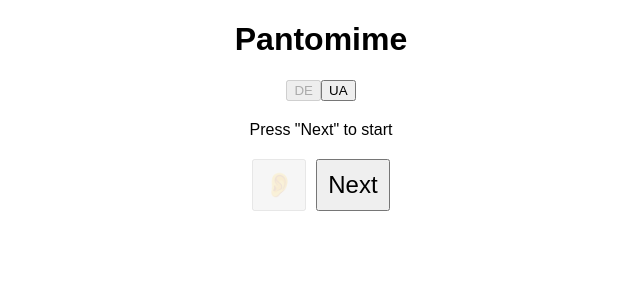
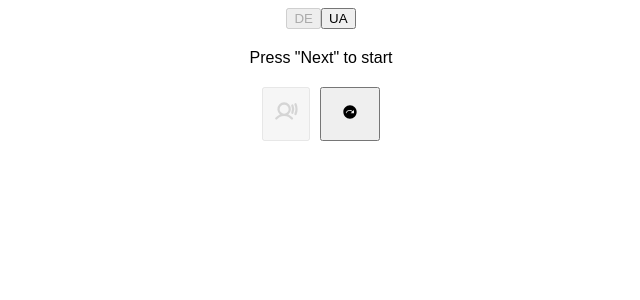
Before and after one commit to oleksii-pi/pantomime, a React (Create React App) app: page / in a window 1280 px wide. Shown: the top 300 px of the page, without its empty margins (319-959 px from the left). Built offline with nearby package versions, Linux system fonts and the light colour scheme.

Commit message:
Add hold button

```diff
--- a/src/App.tsx
+++ b/src/App.tsx
@@ -1,6 +1,8 @@
 import React, { useEffect, useState } from 'react';
 import './App.css';
-import { FaRegPlayCircle } from 'react-icons/fa';
+import { PiUserSoundBold } from "react-icons/pi";
+import { MdNextPlan } from "react-icons/md";
+import HoldButton from './components/HoldButton';
 
 const languages = ['de', 'ua'];
 
@@ -14,7 +16,6 @@ function App() {
   const [currentWord, setCurrentWord] = useState<string>('');
   const [usedWords, setUsedWords] = useState<string[]>([]);
   const [voices, setVoices] = useState<SpeechSynthesisVoice[]>([]);
-  const [isLoading, setIsLoading] = useState<boolean>(false);
 
   // Load words from text files
   useEffect(() => {
@@ -96,13 +97,8 @@ function App() {
 
   // Handle the Next button click
   const handleNext = () => {
-    if (isLoading) return;
-    setIsLoading(true);
-    setTimeout(() => {
-      getRandomWord();
-      setIsLoading(false);
-    }, 3000); // 3-second delay
-  };
+    getRandomWord();
+};
 
   // Handle language change
   const handleLanguageChange = (lang: string) => {
@@ -113,7 +109,6 @@ function App() {
 
   return (
     <div className="App">
-      <h1>Pantomime</h1>
       <div>
         {languages.map(lang => (
           <button key={lang} onClick={() => handleLanguageChange(lang)} disabled={language === lang}>
@@ -126,13 +121,12 @@ function App() {
       </div>
       <div className="controls">
         <button onClick={speakWord} disabled={!currentWord}>
-          <span role="img" aria-label="ear">👂</span>
+          <PiUserSoundBold />
         </button>
-        <button onClick={handleNext} disabled={isLoading}>
-          Next
-        </button>
+        <HoldButton onClick={handleNext} holdTime={1000}>
+          <MdNextPlan />
+        </HoldButton>
       </div>
-      {isLoading && <p>Loading next word...</p>}
     </div>
   );
 }
--- /dev/null
+++ b/src/components/HoldButton.tsx
@@ -0,0 +1,108 @@
+import React, { useState, useRef, useEffect } from 'react';
+
+type HoldButtonProps = {
+  onClick: () => void;
+  holdTime?: number; // in milliseconds
+  children?: React.ReactNode;
+  disabled?: boolean;
+};
+
+const HoldButton: React.FC<HoldButtonProps> = ({ onClick, holdTime = 1000, children }) => {
+  const [progress, setProgress] = useState<number>(0);
+  const requestRef = useRef<number | null>(null);
+  const startTimeRef = useRef<number | null>(null);
+
+  const startProgress = () => {
+    startTimeRef.current = Date.now();
+
+    const tick = () => {
+      if (startTimeRef.current !== null) {
+        const elapsed = Date.now() - startTimeRef.current;
+        const newProgress = Math.min((elapsed / holdTime) * 100, 100);
+        setProgress(newProgress);
+
+        if (elapsed >= holdTime) {
+          setProgress(100);
+          onClick();
+          cancelProgress();
+          return;
+        }
+        requestRef.current = requestAnimationFrame(tick);
+      }
+    };
+
+    requestRef.current = requestAnimationFrame(tick);
+  };
+
+  const cancelProgress = () => {
+    if (requestRef.current) {
+      cancelAnimationFrame(requestRef.current);
+    }
+    setProgress(0);
+    startTimeRef.current = null;
+  };
+
+  const handleMouseDown = () => {
+    startProgress();
+  };
+
+  const handleMouseUp = () => {
+    cancelProgress();
+  };
+
+  const handleTouchStart = () => {
+    startProgress();
+  };
+
+  const handleTouchEnd = () => {
+    cancelProgress();
+  };
+
+  const handleKeyDown = (e: React.KeyboardEvent<HTMLButtonElement>) => {
+    if (e.key === ' ' || e.key === 'Enter') {
+      e.preventDefault();
+      startProgress();
+    }
+  };
+
+  const handleKeyUp = () => {
+    cancelProgress();
+  };
+
+  useEffect(() => {
+    return () => {
+      cancelProgress();
+    };
+  }, []);
+
+  return (
+    <button
+      onMouseDown={handleMouseDown}
+      onMouseUp={handleMouseUp}
+      onMouseLeave={handleMouseUp}
+      onTouchStart={handleTouchStart}
+      onTouchEnd={handleTouchEnd}
+      onTouchCancel={handleTouchEnd}
+      onKeyDown={handleKeyDown}
+      onKeyUp={handleKeyUp}
+      style={{ position: 'relative', padding: '10px 20px', fontSize: '16px' }}
+    >
+      {children}
+      {progress > 0 && (
+        <div
+          style={{
+            position: 'absolute',
+            bottom: 0,
+            left: 0,
+            width: `${progress}%`,
+            height: '4px',
+            backgroundColor: '#007BFF',
+            transition: 'width 0.1s linear',
+          }}
+        />
+      )}
+    </button>
+  );
+};
+
+export default HoldButton;
```
